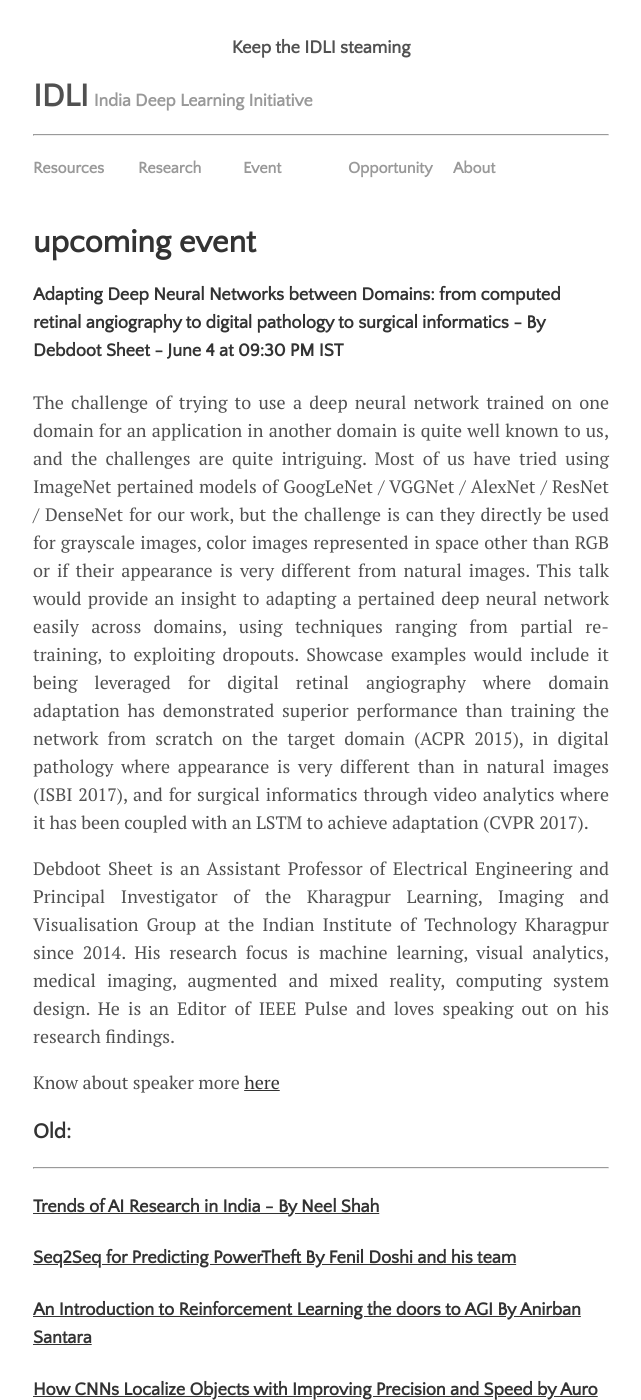
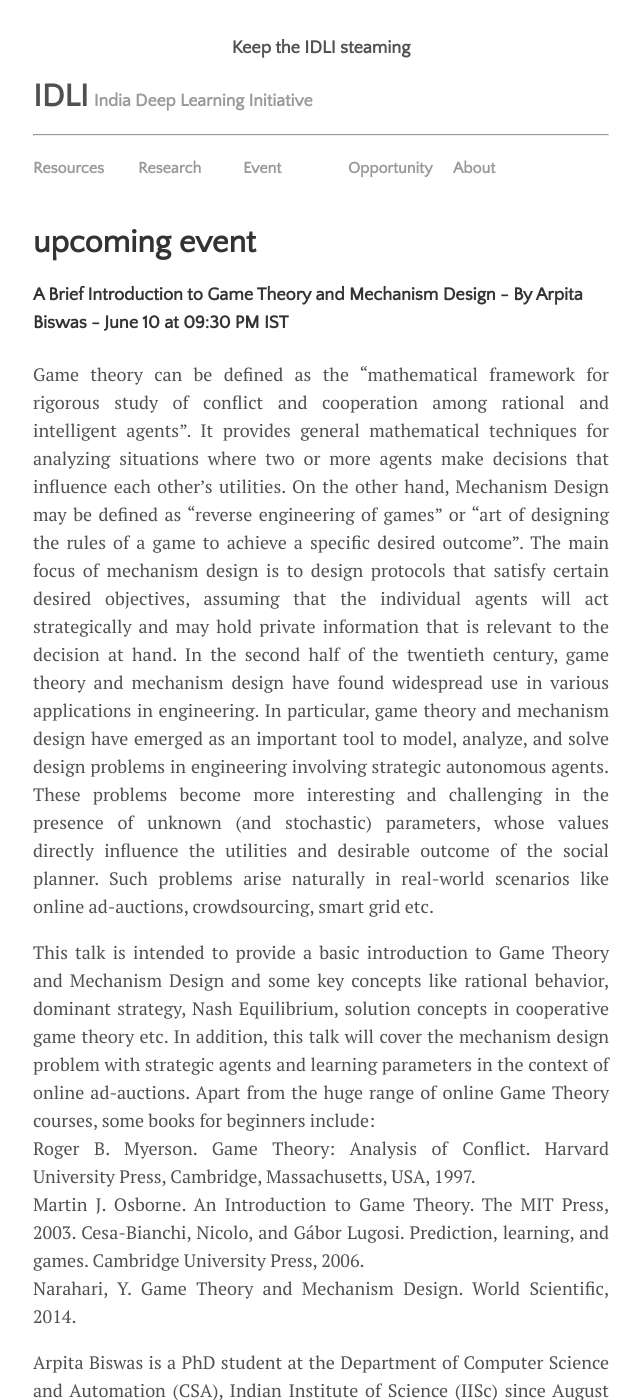
Before and after one commit to IndiaDeepLearningInitiative-IDLI/IndiaDeepLearningInitiative-IDLI.github.io, a Jekyll site: the page built from _upcomming/2017-02-22-Upcomming events.md, in a window 1280 px wide and 1400 px high. Shown: the whole window, without its empty margins (319-960 px from the left). Built offline with Jekyll 4.4.1, drawn with Linux system fonts in a browser that asks for light colours; nearby versions of some CDN libraries; comment, search, counter and statistics services are not loaded; some of the changed text lies outside the part shown.

Commit message:
upcomming session

```diff
--- a/_upcomming/2017-02-22-Upcomming events.md
+++ b/_upcomming/2017-02-22-Upcomming events.md
@@ -3,17 +3,26 @@ layout: post
 title: upcoming event
 ---
 
-#### Adapting Deep Neural Networks between Domains: from computed retinal angiography to digital pathology to surgical informatics - By Debdoot Sheet - June 4 at 09:30 PM IST
+#### A Brief Introduction to Game Theory and Mechanism Design - By Arpita Biswas - June 10 at 09:30 PM IST
 
 
-<p style="text-align: justify;">The challenge of trying to use a deep neural network trained on one domain for an application in another domain is quite well known to us, and the challenges are quite intriguing. Most of us have tried using ImageNet pertained models of GoogLeNet / VGGNet / AlexNet / ResNet / DenseNet for our work, but the challenge is can they directly be used for grayscale images, color images represented in space other than RGB or if their appearance is very different from natural images. This talk would provide an insight to adapting a pertained deep neural network easily across domains, using techniques ranging from partial re-training, to exploiting dropouts. Showcase examples would include it being leveraged for digital retinal angiography where domain adaptation has demonstrated superior performance than training the network from scratch on the target domain (ACPR 2015), in digital pathology where appearance is very different than in natural images (ISBI 2017), and for surgical informatics through video analytics where it has been coupled with an LSTM to achieve adaptation (CVPR 2017).
+<p style="text-align: justify;">Game theory can be defined as the “mathematical framework for rigorous study of conflict and cooperation among rational and intelligent agents”. It provides general mathematical techniques for analyzing situations where two or more agents make decisions that influence each other’s utilities. On the other hand, Mechanism Design may be defined as “reverse engineering of games” or “art of designing the rules of a game to achieve a specific desired outcome”. The main focus of mechanism design is to design protocols that satisfy certain desired objectives, assuming that the individual agents will act strategically and may hold private information that is relevant to the decision at hand. In the second half of the twentieth century, game theory and mechanism design have found widespread use in various applications in engineering. In particular, game theory and mechanism design have emerged as an important tool to model, analyze, and solve design problems in engineering involving strategic autonomous agents. These problems become more interesting and challenging in the presence of unknown (and stochastic) parameters, whose values directly influence the utilities and desirable outcome of the social planner. Such problems arise naturally in real-world scenarios like online ad-auctions, crowdsourcing, smart grid etc.
 </p>
-<p style="text-align: justify;">Debdoot Sheet is an Assistant Professor of Electrical Engineering and Principal Investigator of the Kharagpur Learning, Imaging and Visualisation Group at the Indian Institute of Technology Kharagpur since 2014. His research focus is machine learning, visual analytics, medical imaging, augmented and mixed reality, computing system design. He is an Editor of IEEE Pulse and loves speaking out on his research findings.
+<p style="text-align: justify;">This talk is intended to provide a basic introduction to Game Theory and Mechanism Design and some key concepts like rational behavior, dominant strategy, Nash Equilibrium, solution concepts in cooperative game theory etc. In addition, this talk will cover the mechanism design problem with strategic agents and learning parameters in the context of online ad-auctions. Apart from the huge range of online Game Theory courses, some books for beginners include:
+<br>
+Roger B. Myerson. Game Theory: Analysis of Conflict. Harvard University Press, Cambridge, Massachusetts, USA, 1997.
+<br>
+Martin J. Osborne. An Introduction to Game Theory. The MIT Press, 2003.
+Cesa-Bianchi, Nicolo, and Gábor Lugosi. Prediction, learning, and games. Cambridge University Press, 2006.
+<br>
+Narahari, Y. Game Theory and Mechanism Design. World Scientific, 2014.
 </p>
-<p style="text-align: justify;">
+<p style="text-align: justify;">Arpita Biswas is a PhD student at the Department of Computer Science and Automation (CSA), Indian Institute of Science (IISc) since August 2016. She is a recipient of the Google PhD Fellowship 2016. Her research supervisors are Prof. Y. Narahari and Prof. Siddharth Barman. Prior to joining PhD, she worked as a Research Engineer at Xerox Research Centre India (XRCI) in the Algorithms and Optimization team. She completed Masters in Engineering from Department of CSA, IISc in 2014. Prior to which she completed B.Tech in Computer Science from Institute of Engineering and Management (IEM Kolkata).
 </p>
-
-Know about speaker more [ here ](http://facweb.iitkgp.ernet.in/)
+<p style="text-align: justify;">Her broad areas of interest include Algorithmic Game Theory and Machine Learning. She has prior experience in multi-agent learning, incentive mechanisms, facility location problems, planning and scheduling etc. Thus far, she has worked on problems arising from real-world scenarios like online crowd-sourcing, resource allocation, dynamic pricing in transportation etc. The following links contain further information about her research:
+</p>
+[DBLP Query](http://dblp.uni-trier.de/pers/hd/b/Biswas:Arpita)
+[Google Scholar](https://scholar.google.co.in/citations?user=l_TT8-0AAAAJ&hl=en)
 
 ### Old:
 ---------------------------------------------------------------------------------------------------------------------------
```
